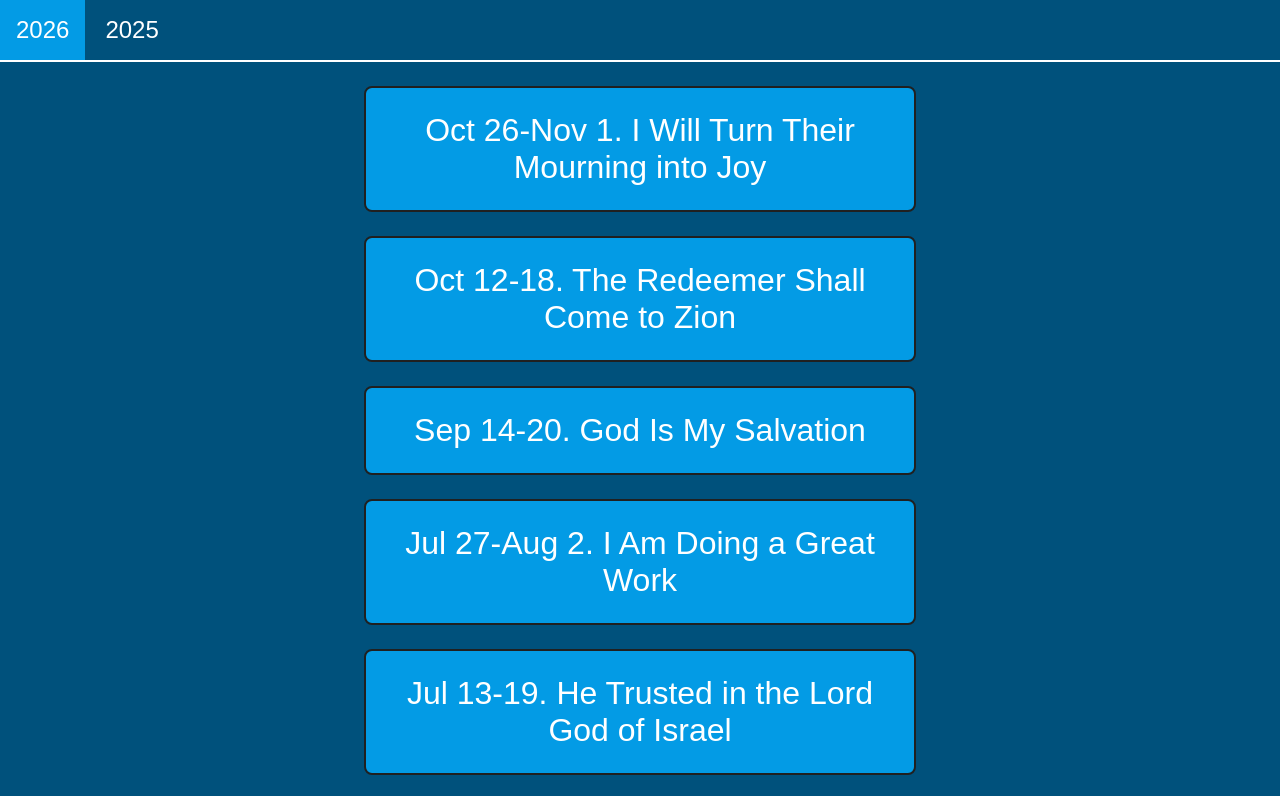
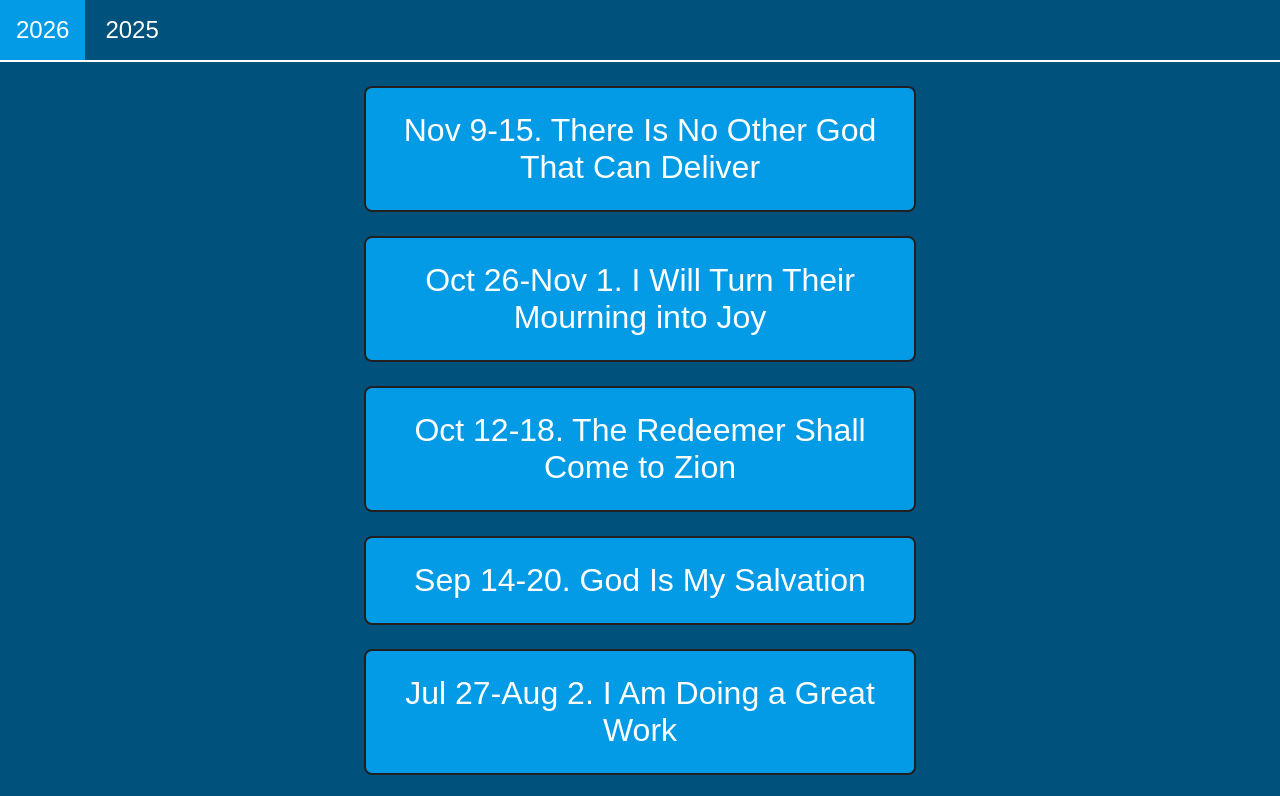
Before and after one commit to theparticleman/sundayschool, a plain HTML site: page index.html in a window 1280 px wide. Shown: the top 796 px of the page. Drawn offline with Linux system fonts and the light colour scheme.

Commit message:
Add Nov 9-15 lesson link and update deck setup instructions
Co-Authored-By: Claude Opus 5.5 <noreply@anthropic.com>

```diff
--- a/index.html
+++ b/index.html
@@ -42,6 +42,11 @@
     </div>
     <main>
 
+        <a href="https://docs.google.com/presentation/d/1s7Bs8HOrS8Q08NXRUVN2vu9m84mxHT4hylPrVfOJUAQ/edit?usp=sharing">
+            <div class="link">
+                Nov 9-15. There Is No Other God That Can Deliver
+            </div>
+        </a>
         <a href="https://docs.google.com/presentation/d/1VF4ZdO1GXFhJFStuC74wiZRsV9qTU75gtYqNpl7Sl1E/edit?usp=sharing">
             <div class="link">
                 Oct 26-Nov 1. I Will Turn Their Mourning into Joy
```
Also changed, not shown: 1 other file.
